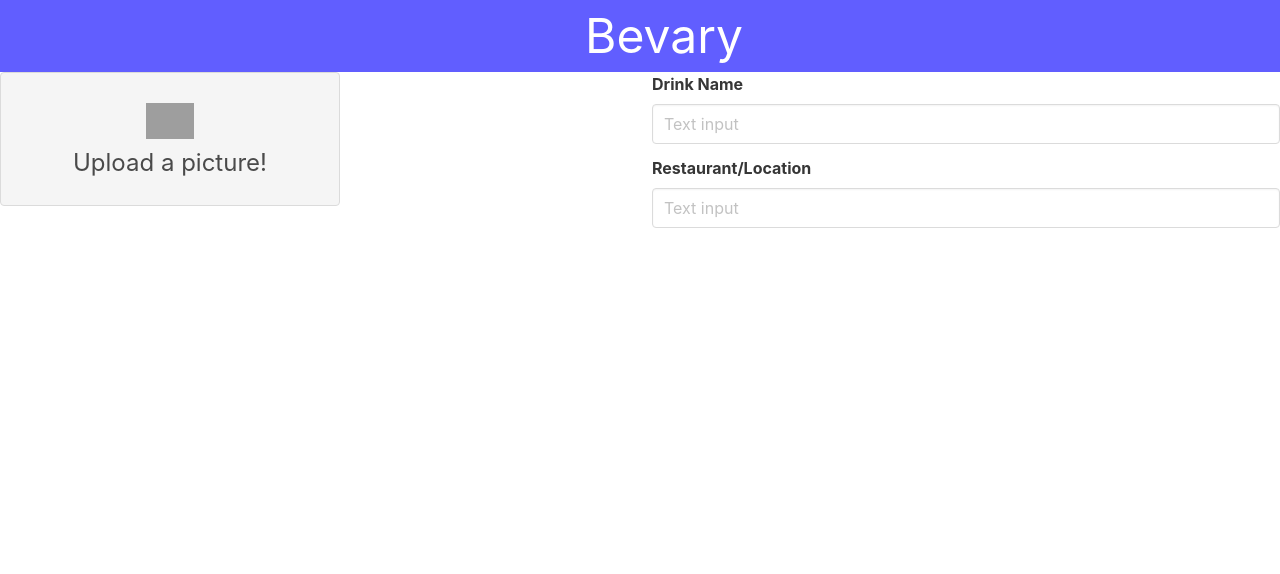
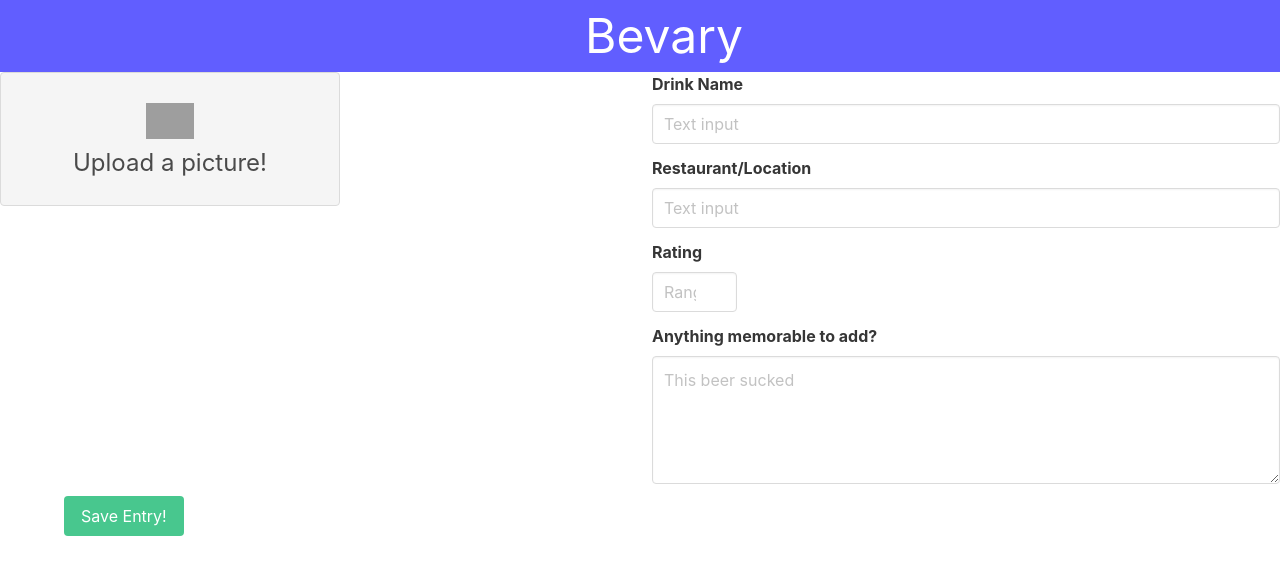
Before and after one commit to csci5117s23/project-2-google-it, a Next.js app: page /addEntry in a window 1280 px wide. Shown: the top 574 px of the page. Built offline with nearby package versions, Linux system fonts and the light colour scheme; no server answers; grey boxes are pictures that could not be loaded; some icons are missing.

Commit message:
Need to restart computer

```diff
--- a/src/components/AddBevForm.js
+++ b/src/components/AddBevForm.js
@@ -24,10 +24,16 @@ export default function AddBevForm(){
 		fileInput.value = ''
 	}
 
+	const handleSubmit = async (event) => {
+		event.preventDefault();
+		console.log(event)
+	}
+
 
 
 	return (
 	<>
+		<form>
 		<div class="columns">
 			<div class="column">
 				<div class="is-hidden" id='photoPreviewDiv'>
@@ -52,17 +58,52 @@ export default function AddBevForm(){
 				<div class="field">
 					<label class="label">Drink Name</label>
 					<div class="control">
-					<input class="input" type="text" placeholder="Text input" />
+						<input class="input" type="text" id="bevName" placeholder="Text input" />
 					</div>
 				</div>
 				<div class="field">
 					<label class="label">Restaurant/Location</label>
 					<div class="control">
-					<input class="input" type="text" placeholder="Text input" />
+						<input id="bevLocation" class="input" type="text" placeholder="Text input" />
+					</div>
+				</div>
+				<div class="field">
+					<div class="columns">
+						<div class="column is-2">
+							<label class="label">Rating</label>
+							<div class="control has-icons-right">
+							<input id="bevRating" class="input" type="text" placeholder="Range 1-5"/>
 							</div>
 						</div>
 					</div>
+										{/* <div class="control">
+						<div class="select">
+							<select>
+								<option>5</option>
+								<option>4</option>
+								<option>3</option>
+								<option>2</option>
+								<option>1</option>
+							</select>
 						</div>
+					</div> */}
+				</div>
+				<div class="field">
+					<label class="label">Anything memorable to add?</label>
+					<div class="control">
+						<textarea class="textarea" placeholder="This beer sucked"></textarea>
+					</div>
+				</div>
+
+
+			</div>
+		</div>
+		<div class="columns">
+			<div class="container">
+				<button onClick={handleSubmit} class="button is-success">Save Entry!</button>
+			</div>
+		</div>
+		</form>
 	</>
 	)
 
```
Lines whose indentation alone changed are shown as unchanged.
